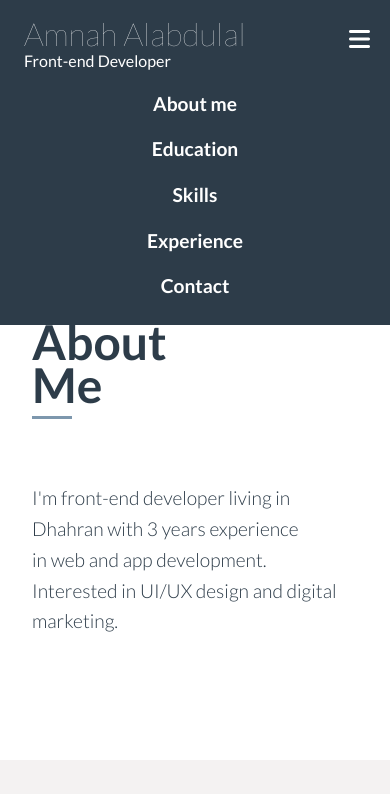
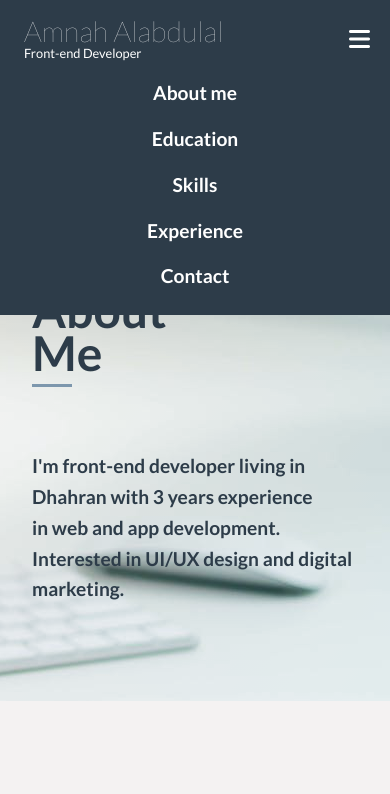
Before and after one commit to Amnah1991/myPortfolio, a plain HTML site: page index.html in a window 390 px wide. Both pictures are taken after a click on the element 359 px from the left and 39 px from the top of the page. Shown: the top 794 px of the page. Drawn offline with nearby package versions, Linux system fonts and the light colour scheme.

Commit message:
css style

```diff
--- a/index.html
+++ b/index.html
@@ -74,10 +74,6 @@
                     Interested in UI/UX design and digital marketing.
                 </p>
             </div>
-            <div class="col-2">
-                <img class="right-img" src="/myPortfolio/res/img/bg3.jpeg" alt="computer image background">
-            </div>
-
         </section>
 
 
--- a/res/css/style.css
+++ b/res/css/style.css
@@ -90,32 +90,31 @@ background-color: var(--color-dark-blue);
 
 .active {
     display: block;
+    transition: all .1s;
 }
 
 
 .section-about{
     position: relative;
-    height: 680px;
     width: 100%;
     float: left;
     clear: both;
-    display: flex;
 }
 
 .section-about .col-1{
-  margin-left: 4rem;
-  margin-top: 15rem;
-  margin-right: 3rem;
-  max-width:700px;
-}
-.section-about .col-2{
-    flex: 1;
+  padding: 20rem 2rem 6rem 4rem;
+  background-image:
+  linear-gradient(127deg, rgba(255, 255, 255, 0.007), rgba(2, 179, 228, 0.425)),
+  url(/myPortfolio/res/img/bg3.jpeg);
+  background-position: right;
+  background-blend-mode: soft-light;
+  object-fit: cover;
 }
 
 .about-paragraph{
     text-align: left;
     font-size: 1.4rem;
-    font-weight: 300;
+    font-weight: 700;
 }
 
 .right-img{
@@ -217,11 +216,12 @@ margin-right: 50px;
 
 .skill label {
 font-size: 20px;
-font-weight: 900;
+font-weight: 400;
 line-height: 30px;
+color: var(--color-dark-blue);
 }
 .skill-bar {
-background-color: #343434;
+background-color: var(--light-grey);
 border-radius: 5px;
 height: 12px;
 width: 100%;
@@ -263,6 +263,10 @@ background-position: left;
 
 .work-item{
    font-size: 1.1rem;
+}
+
+.work-item strong{
+    color: var(--color-gery-blue);
 }
 
 .work-item::before{
@@ -340,9 +344,9 @@ margin-bottom: .8rem;
 
 h2{
 font-weight: 900;
-line-height:  4.5rem;
+line-height:  3.5rem;
 padding-top: 10px;
-font-size: 5rem;
+font-size: 4rem;
 width:10%
 }
 
@@ -359,7 +363,7 @@ margin-top: 10px;
 .display-1{
 width: 10%;
 line-height: .8em;
-font-size: 6rem;
+font-size: 4rem;
 color: var(--color-dark-blue);
 font-weight: 700 !important;
 margin-bottom: 1.5rem;
@@ -520,15 +524,6 @@ padding-top: 15rem;
     }
 
 
-
-    .heading-large {
-        font-size: 2rem;
-    }
-    .heading-small {
-        font-size: 1rem;
-    }
-
-
     .skill label {
         font-size: 15px;
     }
@@ -591,11 +586,16 @@ h2,
  margin-right: 2rem;
  }
 
-.section-about .col-1,
+
 .section-education--col-1,
 .skills-img--container{
 margin-left: 2rem;
 
+}
+
+.section-about .col-1{
+padding-left: 2rem;
+padding-top: 13rem;
 }
 .skills-img--container{
     margin-top: 4rem;
```
Also changed, not shown: res/img/bg3.png (added).
